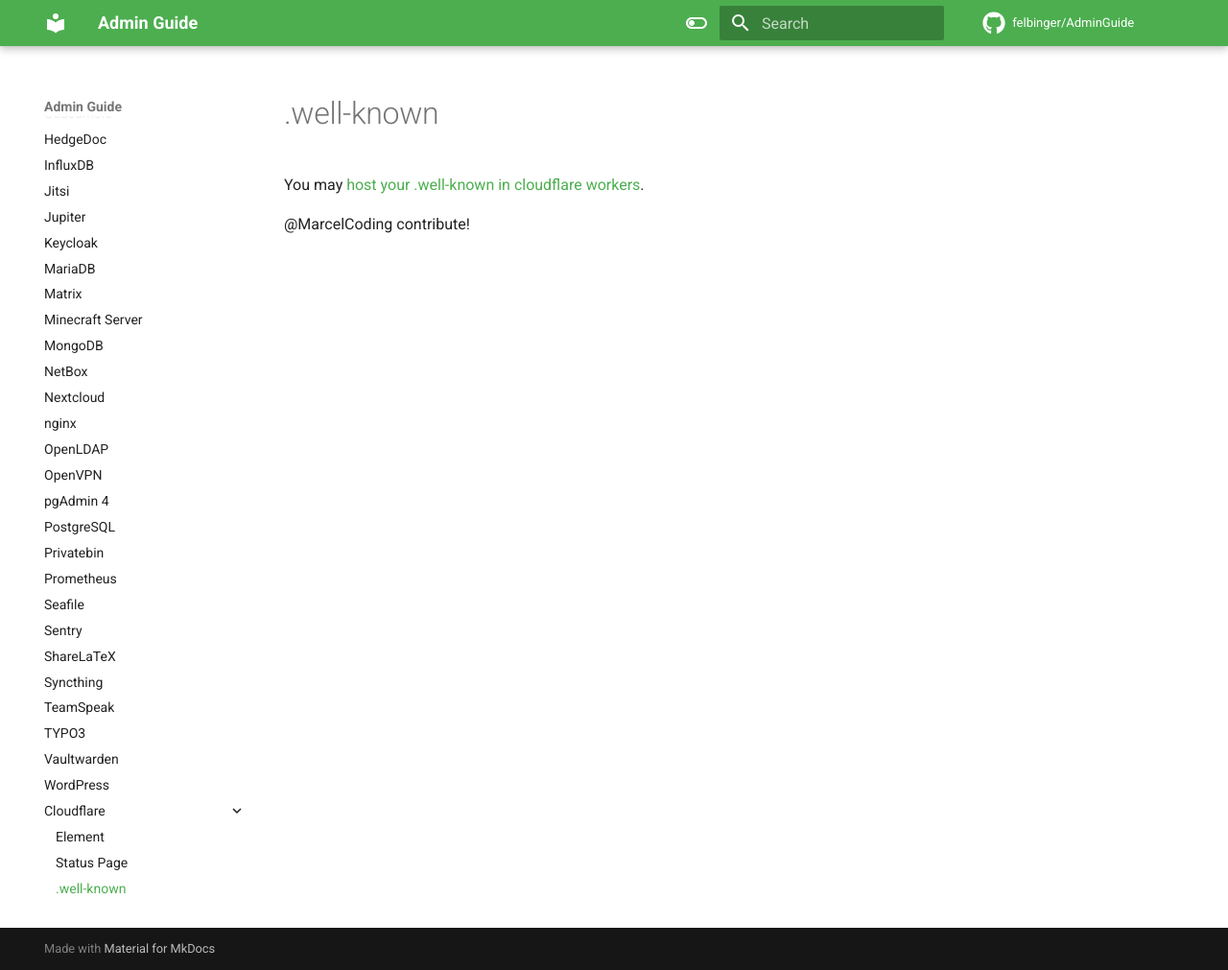
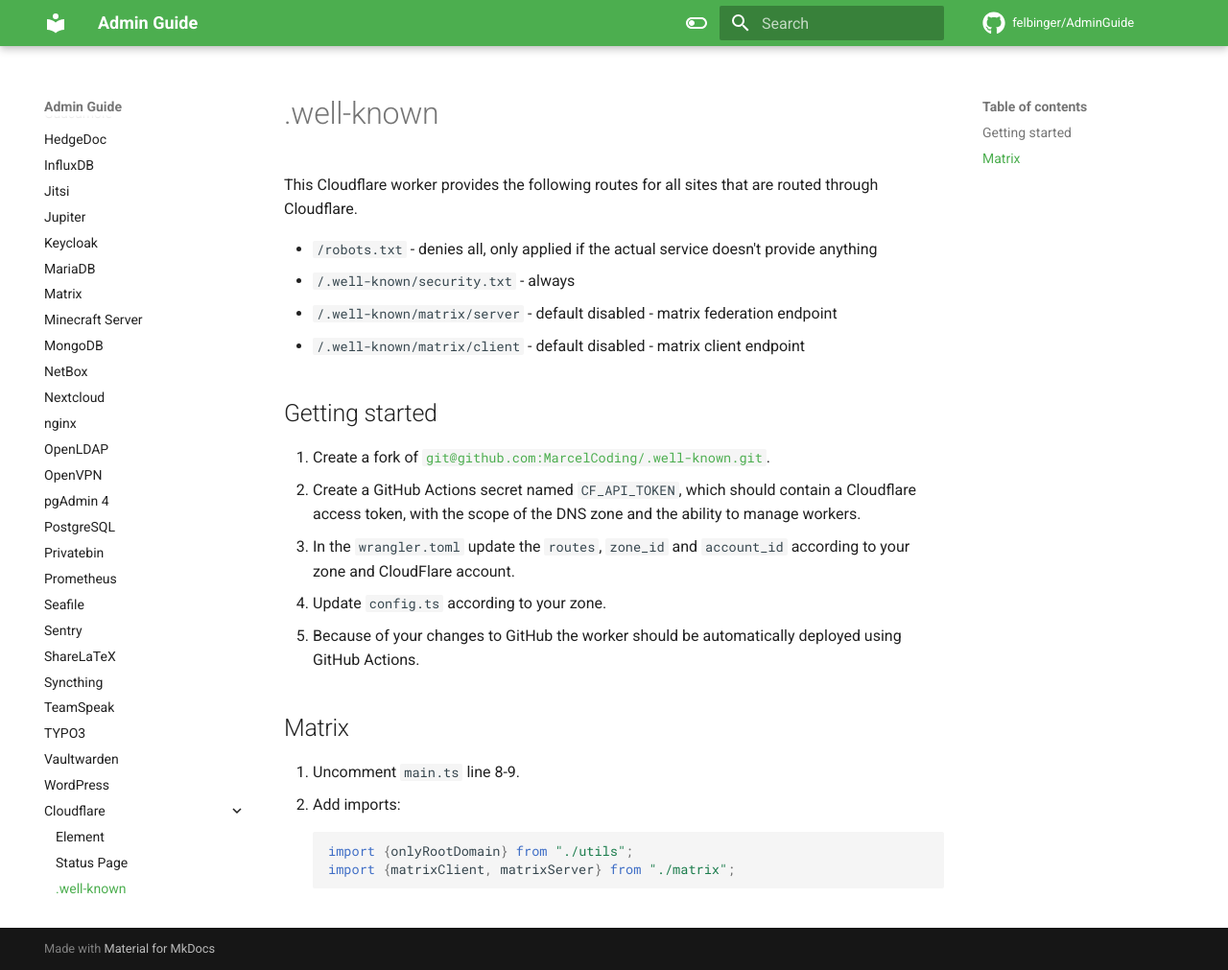
Before and after one commit to felbinger/AdminGuide, an MkDocs documentation site: the page built from docs/services/cloudflare/well-known.md, in a window 1280 px wide and 1011 px high. Shown: the whole window at 96% size. Built offline with MkDocs 1.6.1 and Material for MkDocs 9.7.7, drawn with Linux system fonts in a browser that asks for light colours; nearby versions of some CDN libraries; comment, search, counter and statistics services are not loaded.

Commit message:
Added .well-known docs

````diff
--- a/docs/services/cloudflare/well-known.md
+++ b/docs/services/cloudflare/well-known.md
@@ -1,5 +1,25 @@
 # .well-known
 
-You may [host your .well-known in cloudflare workers](https://github.com/MarcelCoding/.well-known).
+This Cloudflare worker provides the following routes for all sites that are routed through Cloudflare.
 
-@MarcelCoding contribute!
+- `/robots.txt` - denies all, only applied if the actual service doesn't provide anything
+- `/.well-known/security.txt` - always
+- `/.well-known/matrix/server` - default disabled - matrix federation endpoint
+- `/.well-known/matrix/client` - default disabled - matrix client endpoint
+
+## Getting started
+
+1. Create a fork of [`git@github.com:MarcelCoding/.well-known.git`](https://github.com/MarcelCoding/.well-known).
+2. Create a GitHub Actions secret named `CF_API_TOKEN`, which should contain a Cloudflare access token, with the scope of the DNS zone and the ability to manage workers.
+3. In the `wrangler.toml` update the `routes`, `zone_id` and `account_id` according to your zone and CloudFlare account.
+4. Update `config.ts` according to your zone.
+5. Because of your changes to GitHub the worker should be automatically deployed using GitHub Actions.
+
+## Matrix
+
+1. Uncomment `main.ts` line 8-9.
+2. Add imports:
+   ```typescript
+   import {onlyRootDomain} from "./utils";
+   import {matrixClient, matrixServer} from "./matrix";
+   ```
````
